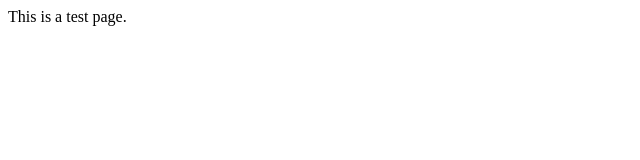
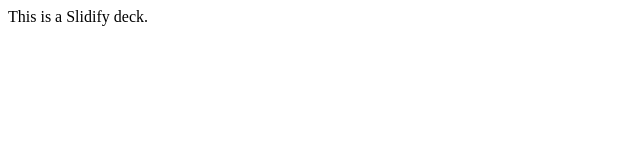
Before and after one commit to ithinkicancode/ShinyApp1SlidifyDeck, a plain HTML site: page index.html in a window 1280 px wide. Shown: the full height of the page, 0-640 px from the left. Drawn offline with Linux system fonts and the light colour scheme.

Commit message:
Updated index page

```diff
--- a/index.html
+++ b/index.html
@@ -4,6 +4,6 @@
 <title>test</title>
 </head>
 <body>
-This is a test page.
+This is a Slidify deck.
 </body>
 </html>
```
